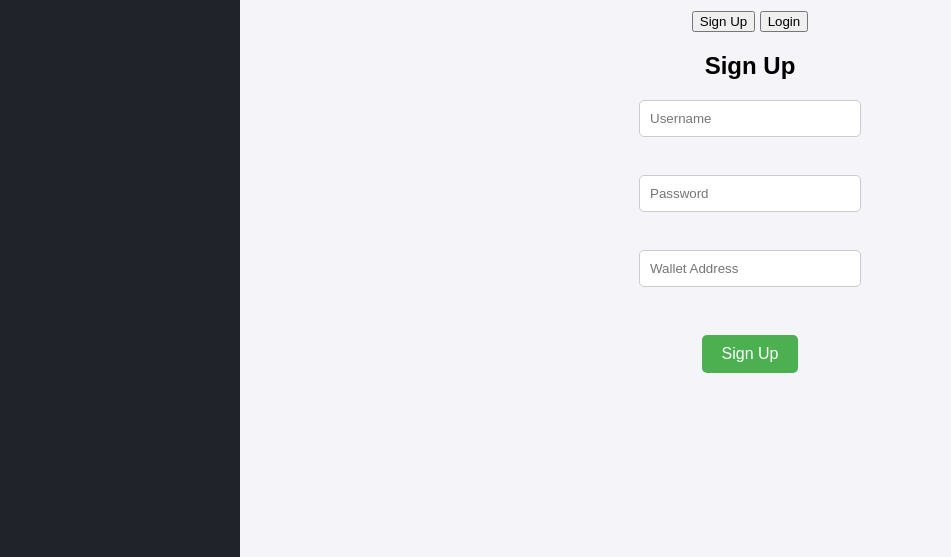
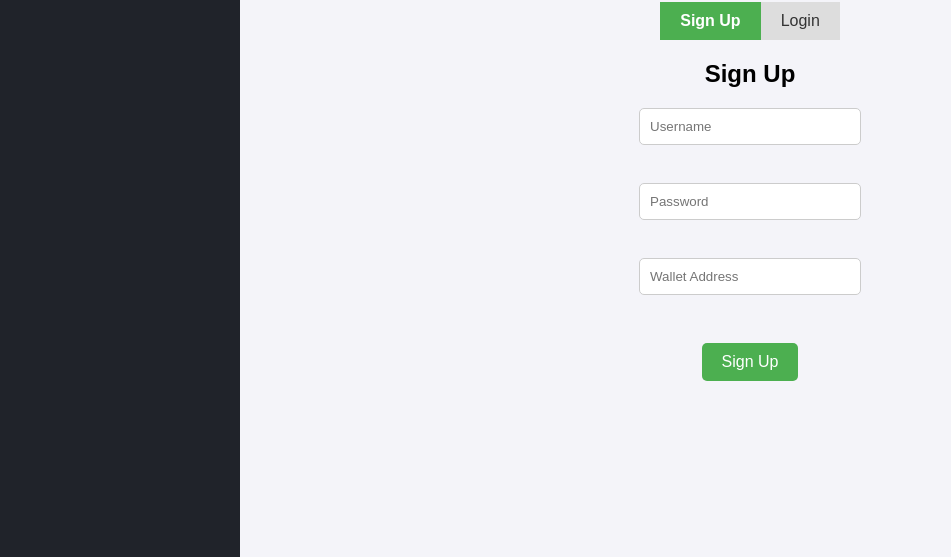
Before and after one commit to Squirtles/PumpFunCoin, a plain HTML site: page public/index.html in a window 1280 px wide. Shown: the part 243-800 px from the top of the page, without its empty margins (0-951 px from the left). Drawn offline with Linux system fonts and the light colour scheme.

Commit message:
Update styles.css

```diff
--- a/public/styles.css
+++ b/public/styles.css
@@ -120,6 +120,41 @@ form input {
     margin-right: auto;
 }
 
+/* Tabs */
+#auth-tabs {
+    display: flex;
+    justify-content: center;
+    margin-bottom: 20px;
+}
+
+#auth-tabs button {
+    padding: 10px 20px;
+    border: none;
+    background-color: #ddd;
+    color: #333;
+    font-size: 16px;
+    cursor: pointer;
+    outline: none;
+}
+
+#auth-tabs button:hover {
+    background-color: #ccc;
+}
+
+#auth-tabs .active-tab {
+    background-color: #4CAF50;
+    color: white;
+    font-weight: bold;
+}
+
+/* Hidden Section */
+.hidden {
+    display: none;
+}
+
+.active {
+    display: block;
+}
 
 
 /* Pop-Up Styling */
```
